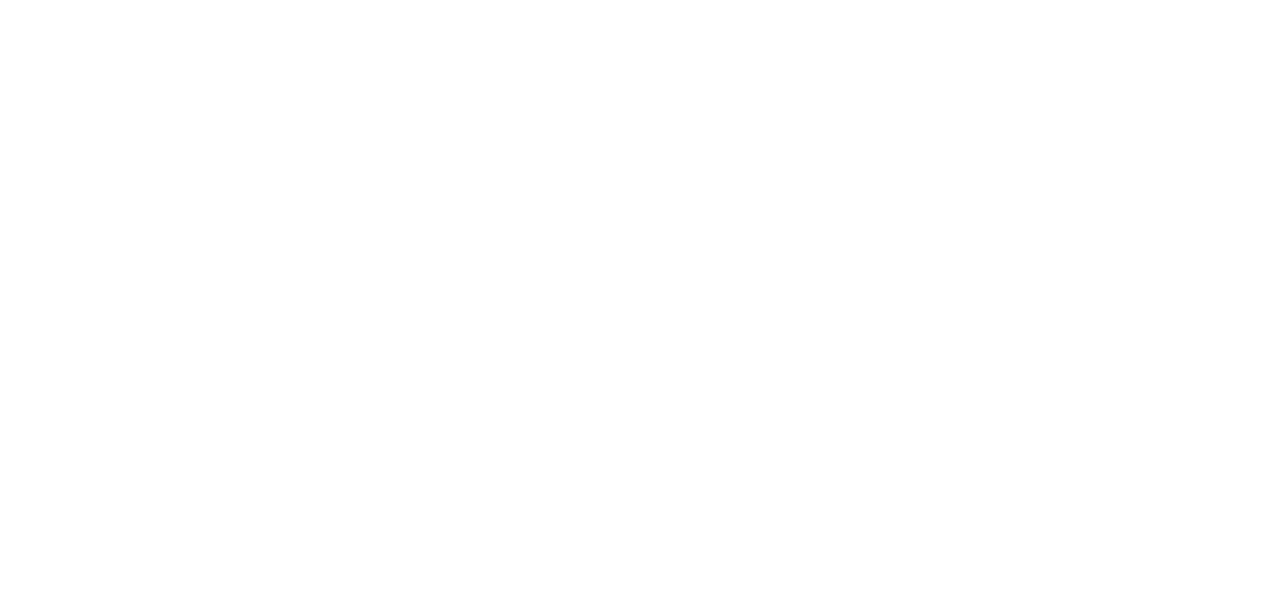
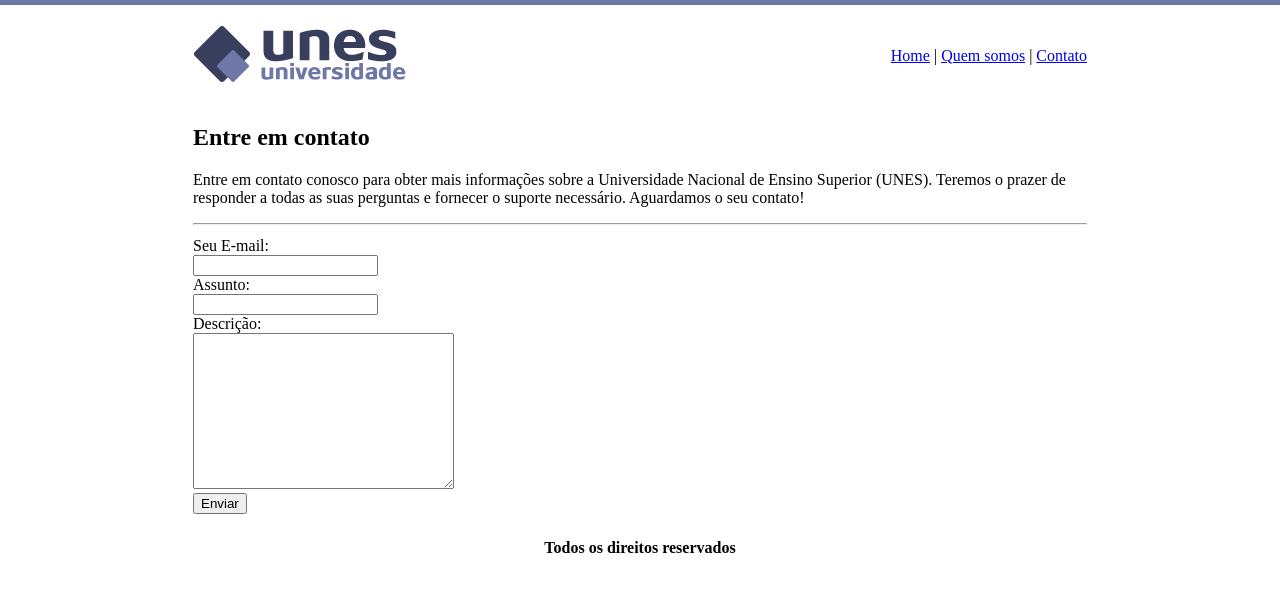
Before and after one commit to GuilhermeCarrer/ProjetoUnes, a plain HTML site: page contato.html in a window 1280 px wide. Drawn offline with Linux system fonts and the light colour scheme.

Commit message:
Commit de finalização total

```diff
--- a/contato.html
+++ b/contato.html
@@ -5,7 +5,43 @@
     <meta name="viewport" content="width=device-width, initial-scale=1.0">
     <title>UNES - Contato</title>
 </head>
-<body>
+<body background="arquivos-necessarios-projetos-unes/fundo2.png">
+    <table border="0" width="900" align="center">
+        <tr>
+            <td height="89"><img src="arquivos-necessarios-projetos-unes/logo.png" alt="logo-site"></td>
+            <td align="right">
+                <a href="index.html">Home</a> |
+                <a href="quem-somos.html">Quem somos</a> |
+                <a href="contato.html">Contato</a>
+
+            </td>
+        </tr>
+        <tr>
+            <td colspan="2">
+                <h2>Entre em contato</h2>
+                <p>Entre em contato conosco para obter mais informações sobre a Universidade Nacional de Ensino Superior (UNES). Teremos o prazer de responder a todas as suas perguntas e fornecer o suporte necessário. Aguardamos o seu contato!</p>
+                <hr>
+            </td>
+        </tr>
+        <tr> <td>
+        <form action="">
+            Seu E-mail: <br>
+            <input type="text" name="email"> <br>
+            Assunto: <br>
+            <input type="text" name="email"> <br>
+            Descrição: <br>
+            <textarea name="" id="" cols="30" rows="10"></textarea>
+            <br>
+            <input type="submit" value="Enviar">
+        </td>
+        </tr>
+
+        </form>
+        <tr>
+            <td colspan="2" align="center">
+                <h4>Todos os direitos reservados</h4>
+            </td>
+        </tr>
 
 </body>
 </html>
```
Also changed, not shown: quem-somos.html (+1 -1 lines).
